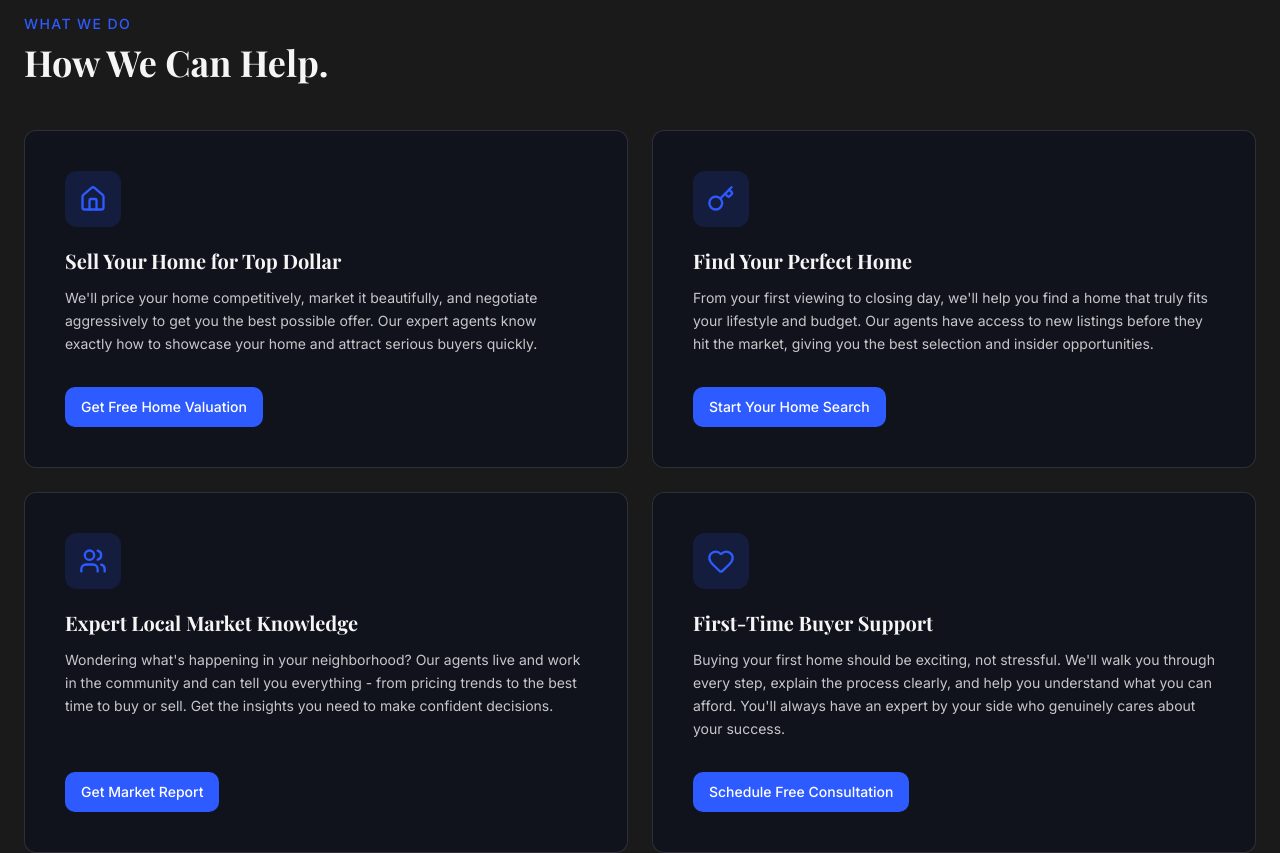
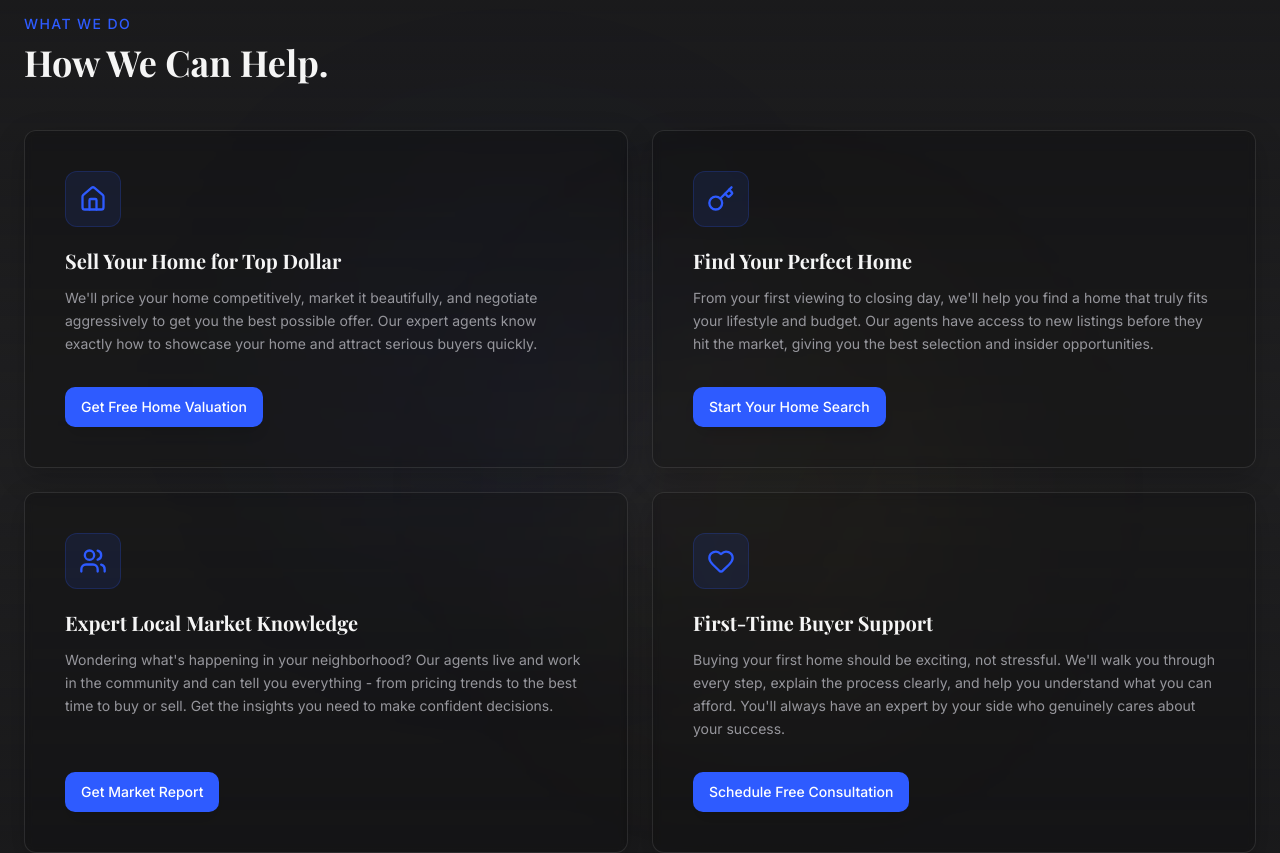
Before and after one commit to Mattyc1998/v0-nexus-realty-landing-page, a Next.js app: page / in a window 1280 px wide. Shown: the part 900-1753 px from the top of the page. Built offline with nearby package versions, Linux system fonts and the light colour scheme.

Commit message:
Updated services.tsx

```diff
--- a/components/sections/services.tsx
+++ b/components/sections/services.tsx
@@ -80,7 +80,18 @@ export function Services() {
   const [hoveredIndex, setHoveredIndex] = useState<number | null>(null)
 
   return (
-    <section id="services" className="py-20" ref={ref}>
+    <section
+      id="services"
+      className="relative py-20 overflow-hidden"
+      ref={ref}
+    >
+      {/* Background with subtle gradient */}
+      <div className="absolute inset-0 bg-gradient-to-b from-background via-muted/30 to-background -z-10" />
+
+      {/* Subtle glow effects */}
+      <div className="absolute top-1/4 left-1/4 w-96 h-96 bg-primary/5 rounded-full blur-[120px] -z-10" />
+      <div className="absolute bottom-1/4 right-1/4 w-96 h-96 bg-gold-400/5 rounded-full blur-[120px] -z-10" />
+
       <div className="mx-auto max-w-7xl px-6">
         <motion.div
           initial={{ opacity: 0, x: -30 }}
@@ -117,27 +128,32 @@ export function Services() {
                 variants={cardVariants}
                 onHoverStart={() => setHoveredIndex(index)}
                 onHoverEnd={() => setHoveredIndex(null)}
-                className="relative group flex flex-col justify-between rounded-lg p-10 transition-luxury shadow-luxury-hover"
+                className="relative group flex flex-col justify-between rounded-lg p-10 backdrop-blur-sm border shadow-2xl transition-luxury"
                 style={{
                   transform: isHovered ? "translateY(-10px)" : "translateY(0)",
                   backgroundColor: isHovered
-                    ? "rgba(20, 24, 38, 0.85)"
-                    : "rgba(15, 18, 30, 0.75)",
-                  border: "1px solid",
+                    ? "rgba(0, 0, 0, 0.4)"
+                    : "rgba(0, 0, 0, 0.2)",
                   borderColor: isHovered
-                    ? "hsl(var(--primary) / 0.6)"
-                    : "rgba(255, 255, 255, 0.12)",
+                    ? "rgba(255, 255, 255, 0.2)"
+                    : "rgba(255, 255, 255, 0.1)",
+                  boxShadow: isHovered
+                    ? "0 20px 40px rgba(0, 0, 0, 0.3)"
+                    : "0 10px 30px rgba(0, 0, 0, 0.2)",
                 }}
               >
                 <div>
                   <motion.div
                     variants={iconVariants}
-                    className="mb-5 flex h-14 w-14 items-center justify-center rounded-lg"
+                    className="mb-5 flex h-14 w-14 items-center justify-center rounded-lg border transition-all duration-300"
                     style={{
-                      transform: isHovered ? "rotate(5deg)" : "rotate(0deg)",
+                      transform: isHovered ? "rotate(5deg) scale(1.1)" : "rotate(0deg) scale(1)",
                       backgroundColor: isHovered
-                        ? "hsl(var(--primary) / 0.25)"
-                        : "hsl(var(--primary) / 0.15)",
+                        ? "hsl(var(--primary) / 0.2)"
+                        : "hsl(var(--primary) / 0.1)",
+                      borderColor: isHovered
+                        ? "hsl(var(--primary) / 0.4)"
+                        : "hsl(var(--primary) / 0.2)",
                     }}
                   >
                     <Icon className="h-7 w-7 text-primary" />
@@ -147,14 +163,14 @@ export function Services() {
                     {service.title}
                   </h3>
 
-                  <p className="text-sm leading-relaxed text-foreground/80">
+                  <p className="text-sm leading-relaxed text-muted-foreground">
                     {service.description}
                   </p>
                 </div>
 
                 <Button
                   asChild
-                  className="mt-8 w-fit relative overflow-hidden group/btn"
+                  className="mt-8 w-fit relative overflow-hidden group/btn shadow-lg"
                   style={{
                     transform: isHovered ? "scale(1.05)" : "scale(1)",
                     transition: "transform 200ms ease-out",
```
